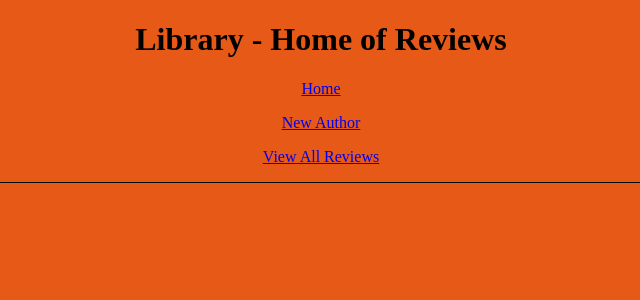
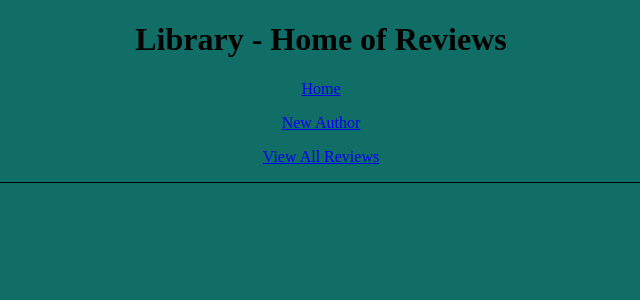
Before and after one commit to Yoannoay/Library, a Flask app: page /allreviews in a window 1280 px wide. Shown: the top 300 px of the page, without its empty margins (319-959 px from the left). Run offline with Flask 2, Linux system fonts and the light colour scheme; data that the repository does not hold is empty.

Commit message:
Changing the colour

```diff
--- a/frontend/application/templates/layout.html
+++ b/frontend/application/templates/layout.html
@@ -5,7 +5,7 @@
     <head>
         <title>Library - {{ title }}</title>
     </head>
-    <body style="background-color: rgb(231, 89, 23);"></body>
+    <body style="background-color: rgb(17, 110, 103);"></body>
         <h1 style="text-align:center;">Library - {{ title }}</h1>
         <p style="text-align:center;"> <a href="{{ url_for('home') }}">Home</a> </p>
         <p style="text-align:center;"> <a href="{{ url_for('create_author') }}">New Author</a> </p>
```
